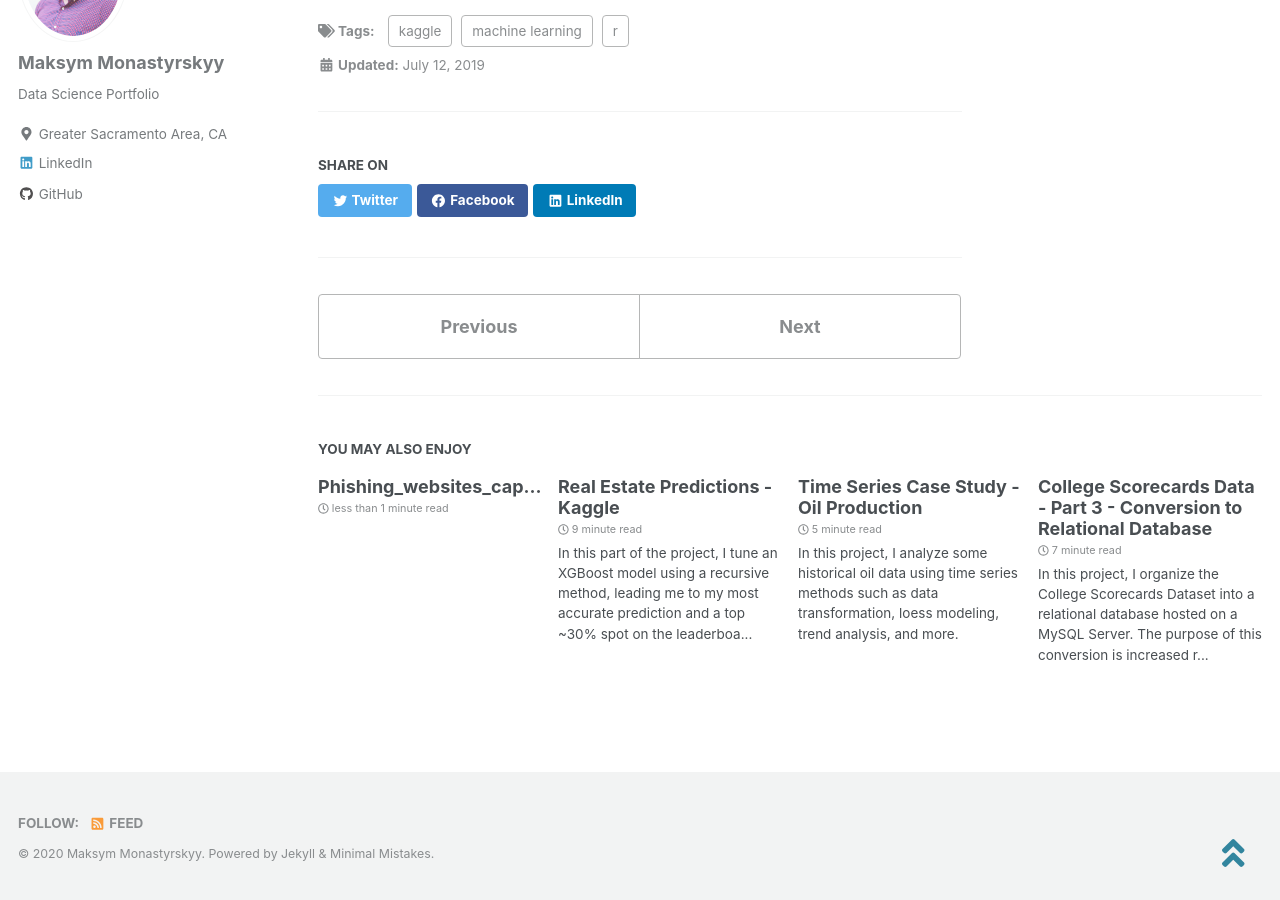
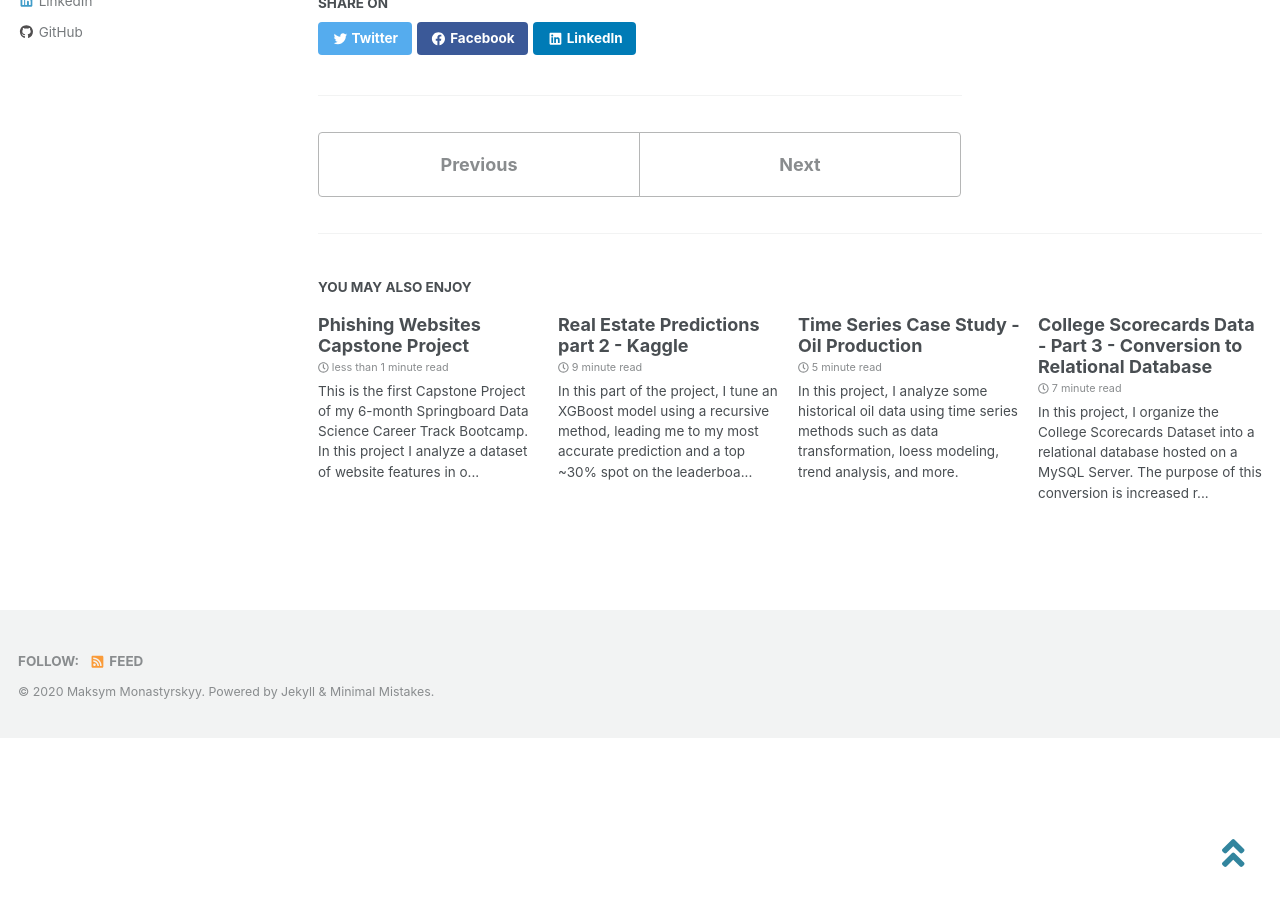
Before and after one commit to monastyrskyy/monastyrskyy.github.io, a Jekyll site: the page built from _posts/2019-7-12-real_estate_predictions.md, in a window 1280 px wide and 900 px high, scrolled down 9931 px. Built offline with Jekyll 4.4.1, drawn with Linux system fonts in a browser that asks for light colours; cached includes are drawn as plain includes; nearby versions of some CDN libraries; formulas are drawn with MathJax 3; after the commit the page ends 10669 px from its top, so only the background shows below that; some of the changed text lies outside the part shown.

Commit message:
Parts 1 and 2 of real estate

```diff
--- a/_posts/2019-7-12-real_estate_predictions.md
+++ b/_posts/2019-7-12-real_estate_predictions.md
@@ -1,5 +1,5 @@
 ---
-title: "Real Estate Predictions - Kaggle"
+title: "Real Estate Predictions Part 1 - Kaggle"
 date: 2019-7-12
 excerpt: "In this project I take a dive into real estate data to predict housing prices using machine learning techniques such as random forests, XGBoost, as well as parameter tuning, linear regression, and more."
 mathjax: "true"
--- a/_posts/2019-8-10-real_estate_predictions_part2.md
+++ b/_posts/2019-8-10-real_estate_predictions_part2.md
@@ -1,5 +1,5 @@
 ---
-title: "Real Estate Predictions - Kaggle"
+title: "Real Estate Predictions part 2 - Kaggle"
 date: 2019-8-10
 excerpt: "In this part of the project, I tune an XGBoost model using a recursive method, leading me to my most accurate prediction and a top ~30% spot on the leaderboard."
 mathjax: "true"
--- a/_posts/2020-2-8-phishing_websites_capstone.md
+++ b/_posts/2020-2-8-phishing_websites_capstone.md
@@ -0,0 +1,27 @@
+---
+title: "Phishing Websites Capstone Project"
+date: 2020-2-8
+excerpt: "This is the first Capstone Project of my 6-month Springboard Data Science Career Track Bootcamp. In this project I analyze a dataset of website features in order to predict whether the website is phishing or legitimate."
+mathjax: "true"
+tags: [bootcamp, python, machine learning]
+#classes: wide # frontmatter that should make the page wider.
+toc: true
+toc_label: "Table of Contents"
+
+defaults:
+  # _posts
+  - scope:
+      path: ""
+      type: posts
+    values:
+      layout: single
+      author_profile: true
+      read_time: true
+      comments: true
+      share: true
+      related: true
+---
+
+<script src='https://cdnjs.cloudflare.com/ajax/libs/mathjax/2.7.5/MathJax.js?config=TeX-MML-AM_CHTML' async></script>
+
+## Problem Statement
```
Also changed, not shown: other parts of _posts/2019-7-12-real_estate_predictions.md (+0 -5 lines).
